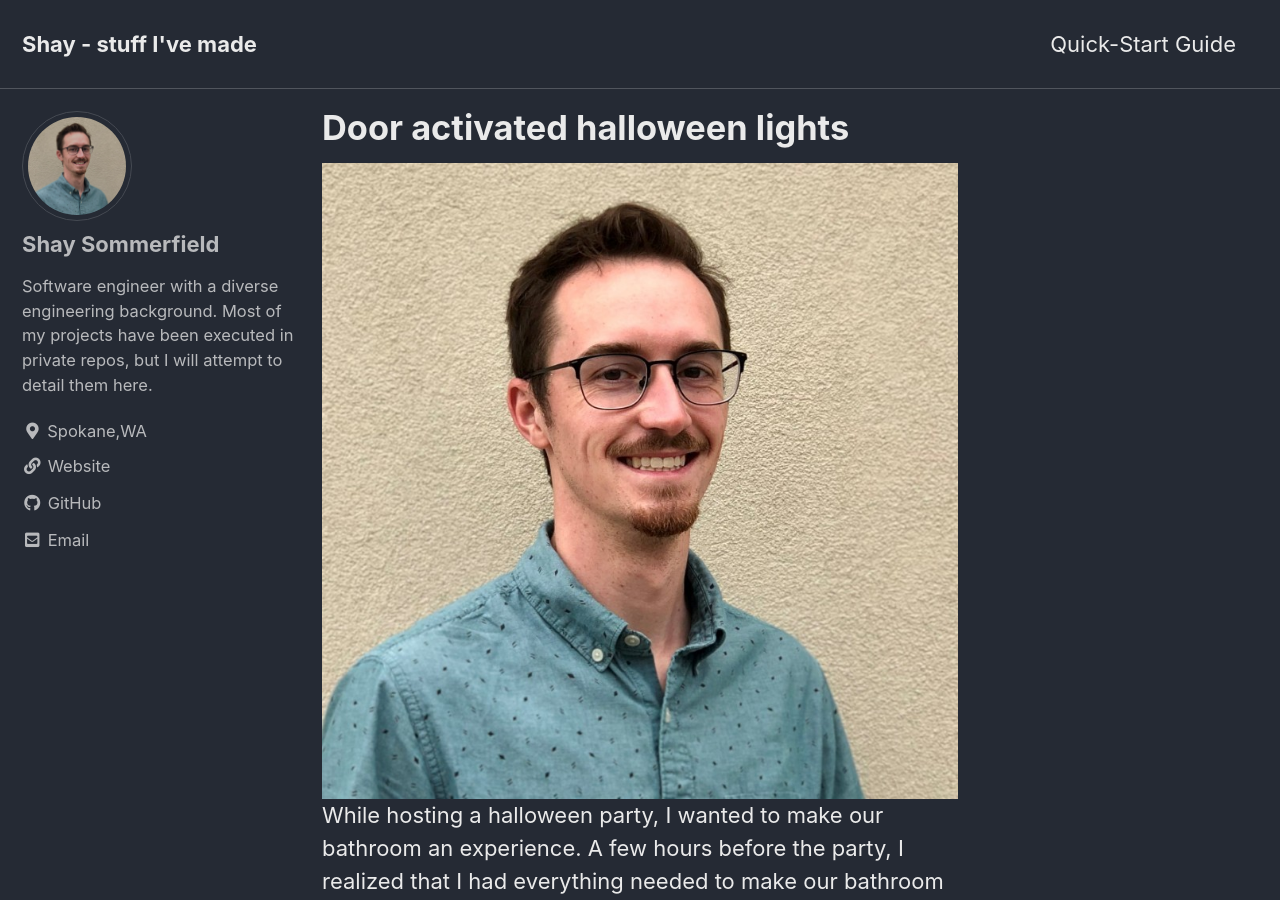
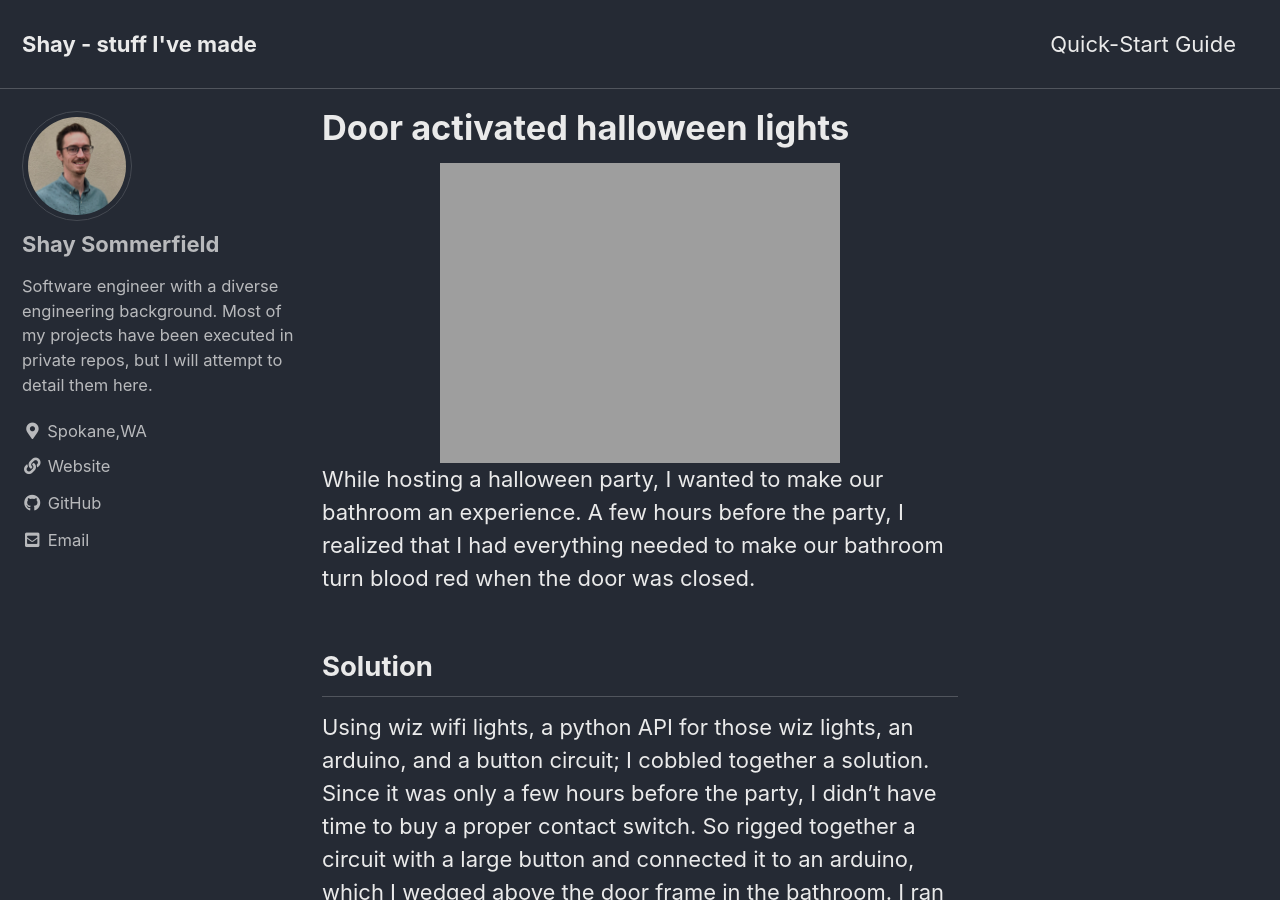
Before and after one commit to shay-sommerfield/shay-sommerfield.github.io, a Jekyll site: the page built from _posts/2022-04-30-Halloween-bathroom.md, in a window 1280 px wide and 900 px high. Built offline with Jekyll 4.4.1, drawn with Linux system fonts in a browser that asks for light colours; cached includes are drawn as plain includes.

Commit message:
image worked, now with gif

```diff
--- a/_posts/2022-04-30-Halloween-bathroom.md
+++ b/_posts/2022-04-30-Halloween-bathroom.md
@@ -9,7 +9,7 @@
   - Python
   - Arduino
 ---
-![image-center]({{ site.url }}{{ site.baseurl }}/assets/images/bio-photo.jpg){: .align-center}
+![image-center]({{ site.url }}{{ site.baseurl }}/assets/images/halloween_bathroom.gif){: .align-center}
 While hosting a halloween party, I wanted to make our bathroom an experience. A few hours before the party, I realized that I had everything needed to make our bathroom turn blood red when the door was closed.
 
 ## Solution
```
